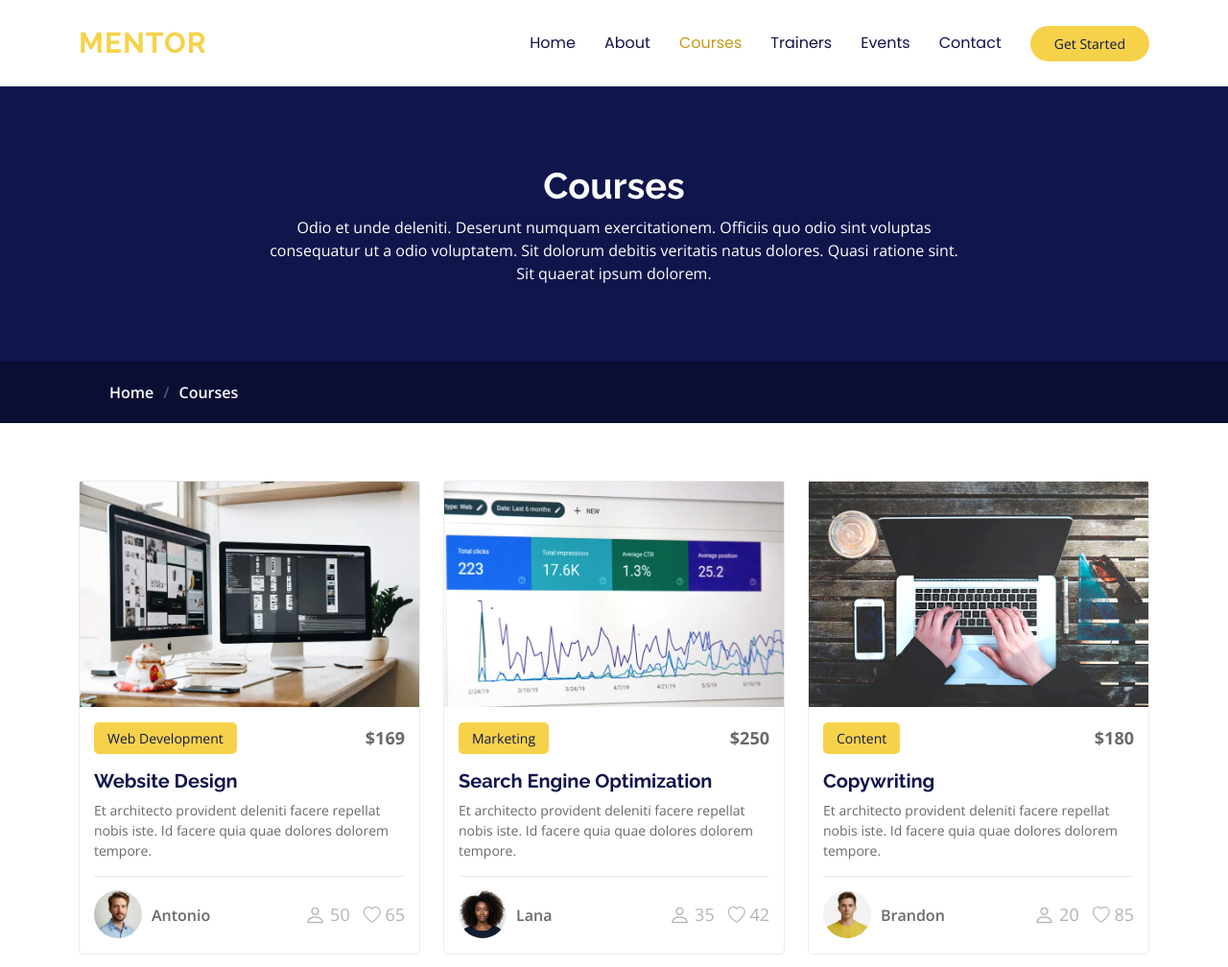
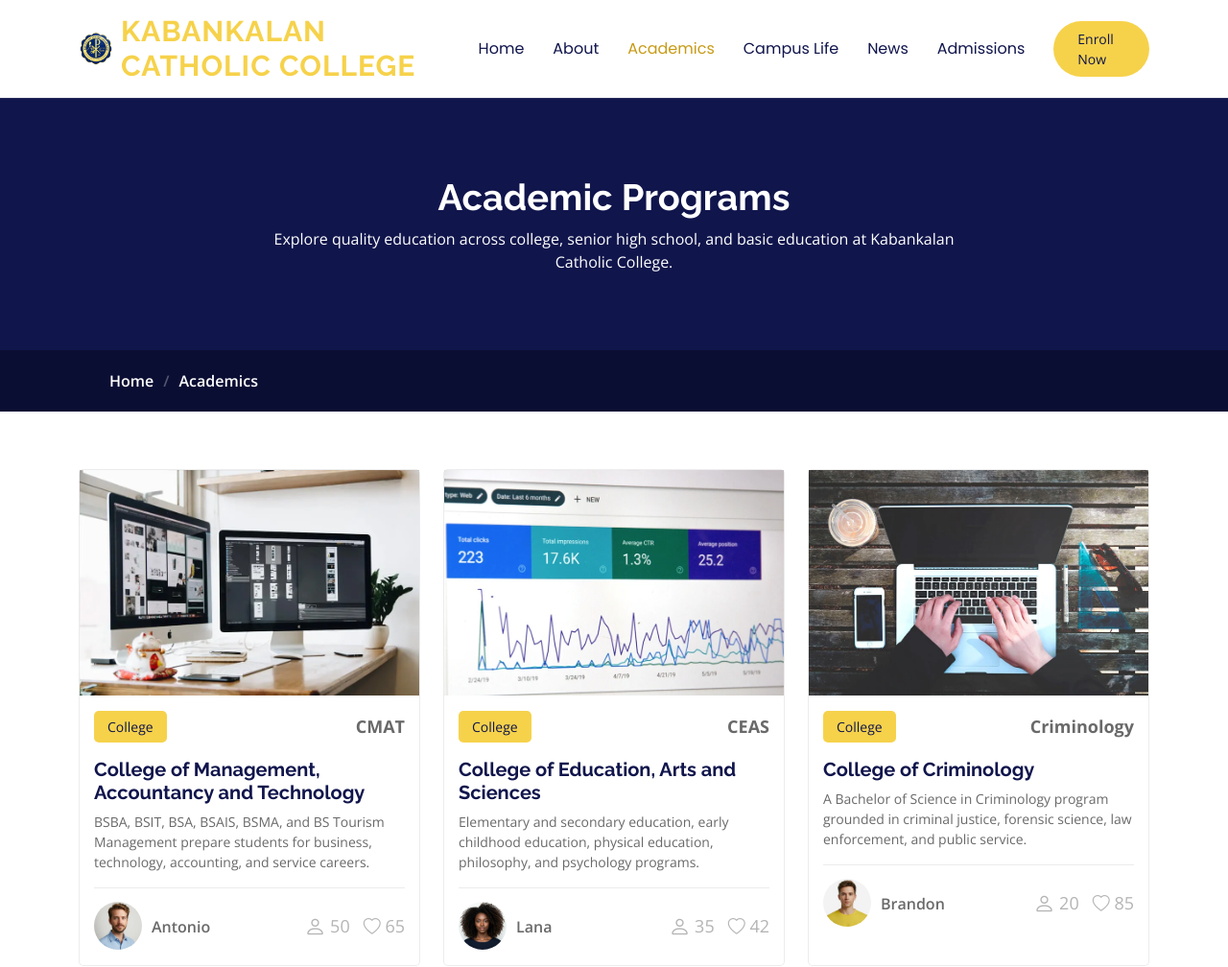
Before and after one commit to jasperbondoc/Bondoc-Project-2, a plain HTML site: page courses.html in a window 1280 px wide. Shown: the top 1008 px of the page at 96% size. Drawn offline with nearby package versions, Linux system fonts and the light colour scheme.

Commit message:
Translate academic and about pages to KCC programs

```diff
--- a/courses.html
+++ b/courses.html
@@ -4,7 +4,7 @@
 <head>
   <meta charset="utf-8">
   <meta content="width=device-width, initial-scale=1.0" name="viewport">
-  <title>Courses - Mentor Bootstrap Template</title>
+  <title>Academic Programs - Kabankalan Catholic College</title>
   <meta name="description" content="">
   <meta name="keywords" content="">
 
@@ -44,25 +44,23 @@
     <div class="container-fluid container-xl position-relative d-flex align-items-center">
 
       <a href="index.html" class="logo d-flex align-items-center me-auto">
-        <!-- Uncomment the line below if you also wish to use an image logo -->
-        <!-- <img src="assets/img/logo.webp" alt=""> -->
-        <h1 class="sitename">Mentor</h1>
+        <img src="assets/img/kcc/kcc-logo.png" alt="Kabankalan Catholic College logo">
+        <h1 class="sitename">Kabankalan Catholic College</h1>
       </a>
 
       <nav id="navmenu" class="navmenu">
         <ul>
           <li><a href="index.html">Home<br></a></li>
           <li><a href="about.html">About</a></li>
-          <li><a href="courses.html" class="active">Courses</a></li>
-          <li><a href="trainers.html">Trainers</a></li>
-          <li><a href="events.html">Events</a></li>
-          </li>
-          <li><a href="contact.html">Contact</a></li>
+          <li><a href="courses.html" class="active">Academics</a></li>
+          <li><a href="trainers.html">Campus Life</a></li>
+          <li><a href="events.html">News</a></li>
+          <li><a href="contact.html">Admissions</a></li>
         </ul>
         <i class="mobile-nav-toggle d-xl-none bi bi-list"></i>
       </nav>
 
-      <a class="btn-getstarted" href="courses.html">Get Started</a>
+      <a class="btn-getstarted" href="https://kcc.wela.ph" target="_blank" rel="noopener">Enroll Now</a>
 
     </div>
   </header>
@@ -75,10 +73,8 @@
         <div class="container">
           <div class="row d-flex justify-content-center text-center">
             <div class="col-lg-8">
-              <h1>Courses</h1>
-              <p class="mb-0">Odio et unde deleniti. Deserunt numquam exercitationem. Officiis quo odio sint voluptas
-                consequatur ut a odio voluptatem. Sit dolorum debitis veritatis natus dolores. Quasi ratione sint. Sit
-                quaerat ipsum dolorem.</p>
+              <h1>Academic Programs</h1>
+              <p class="mb-0">Explore quality education across college, senior high school, and basic education at Kabankalan Catholic College.</p>
             </div>
           </div>
         </div>
@@ -87,7 +83,7 @@
         <div class="container">
           <ol>
             <li><a href="index.html">Home</a></li>
-            <li class="current">Courses</li>
+            <li class="current">Academics</li>
           </ol>
         </div>
       </nav>
@@ -105,13 +101,12 @@
               <img src="assets/img/course/course-1.webp" class="img-fluid" alt="...">
               <div class="course-content">
                 <div class="d-flex justify-content-between align-items-center mb-3">
-                  <p class="category">Web Development</p>
-                  <p class="price">$169</p>
+                  <p class="category">College</p>
+                  <p class="price">CMAT</p>
                 </div>
 
-                <h3><a href="course-details.html">Website Design</a></h3>
-                <p class="description">Et architecto provident deleniti facere repellat nobis iste. Id facere quia quae
-                  dolores dolorem tempore.</p>
+                <h3><a href="course-details.html">College of Management, Accountancy and Technology</a></h3>
+                <p class="description">BSBA, BSIT, BSA, BSAIS, BSMA, and BS Tourism Management prepare students for business, technology, accounting, and service careers.</p>
                 <div class="trainer d-flex justify-content-between align-items-center">
                   <div class="trainer-profile d-flex align-items-center">
                     <img src="assets/img/person/person-m-7.webp" class="img-fluid" alt="">
@@ -133,13 +128,12 @@
               <img src="assets/img/course/course-2.webp" class="img-fluid" alt="...">
               <div class="course-content">
                 <div class="d-flex justify-content-between align-items-center mb-3">
-                  <p class="category">Marketing</p>
-                  <p class="price">$250</p>
+                  <p class="category">College</p>
+                  <p class="price">CEAS</p>
                 </div>
 
-                <h3><a href="course-details.html">Search Engine Optimization</a></h3>
-                <p class="description">Et architecto provident deleniti facere repellat nobis iste. Id facere quia quae
-                  dolores dolorem tempore.</p>
+                <h3><a href="course-details.html">College of Education, Arts and Sciences</a></h3>
+                <p class="description">Elementary and secondary education, early childhood education, physical education, philosophy, and psychology programs.</p>
                 <div class="trainer d-flex justify-content-between align-items-center">
                   <div class="trainer-profile d-flex align-items-center">
                     <img src="assets/img/person/person-f-14.webp" class="img-fluid" alt="">
@@ -161,13 +155,12 @@
               <img src="assets/img/course/course-3.webp" class="img-fluid" alt="...">
               <div class="course-content">
                 <div class="d-flex justify-content-between align-items-center mb-3">
-                  <p class="category">Content</p>
-                  <p class="price">$180</p>
+                  <p class="category">College</p>
+                  <p class="price">Criminology</p>
                 </div>
 
-                <h3><a href="course-details.html">Copywriting</a></h3>
-                <p class="description">Et architecto provident deleniti facere repellat nobis iste. Id facere quia quae
-                  dolores dolorem tempore.</p>
+                <h3><a href="course-details.html">College of Criminology</a></h3>
+                <p class="description">A Bachelor of Science in Criminology program grounded in criminal justice, forensic science, law enforcement, and public service.</p>
                 <div class="trainer d-flex justify-content-between align-items-center">
                   <div class="trainer-profile d-flex align-items-center">
                     <img src="assets/img/person/person-m-12.webp" class="img-fluid" alt="">
```
Also changed, not shown: about.html (+16 -19 lines).
